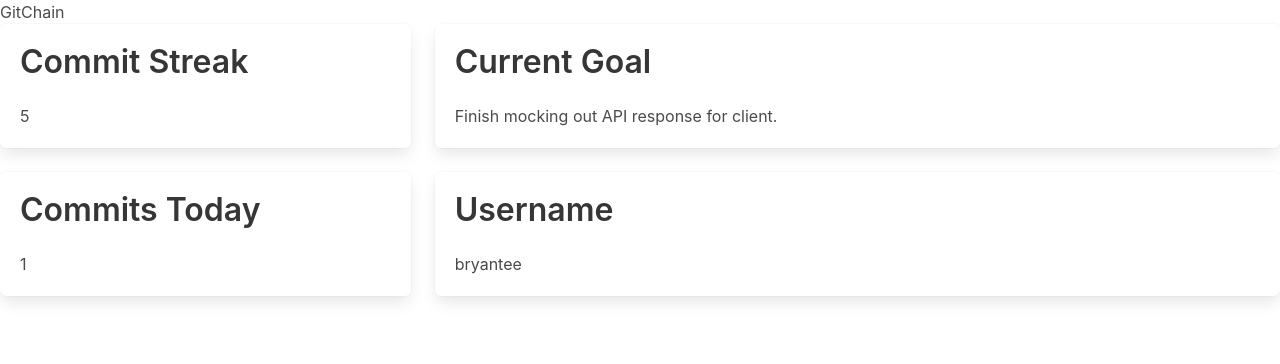
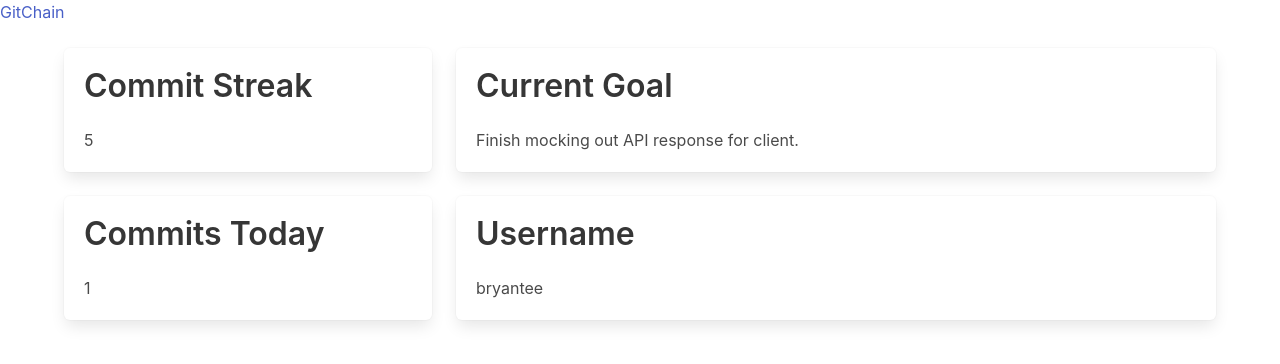
Before and after one commit to bryantee/GitChain, a website: page src/index.html in a window 1280 px wide. Drawn offline with nearby package versions, Linux system fonts and the light colour scheme.

Commit message:
Add nav element and put main tile div in container

```diff
--- a/src/css/main.css
+++ b/src/css/main.css
@@ -0,0 +1,3 @@
+.main {
+  margin-top: 1.5em;
+}
--- a/src/index.html
+++ b/src/index.html
@@ -9,7 +9,13 @@
   <title>GitChain</title>
 </head>
 <body>
-  <h1>GitChain</h1>
+  <nav class="nav">
+    <div class="nav-left">
+      <a href="#" class="nav-item is-brand">GitChain</a>
+    </div>
+  </nav>
+
+  <section class="main container">
     <div class="tile is-ancestor">
       <div class="tile is-4 is-parent is-vertical">
         <div class="tile is-child box">
@@ -31,9 +37,8 @@
           <p class="username"></p>
         </div>
       </div>
-
-
     </div>
+  </section>
   <script type="text/javascript" src="js/main.js"></script>
 </body>
 </html>
```
Also changed, not shown: build/css/main.css, build/index.html, build/js/main.js. Lines whose indentation alone changed are shown as unchanged.
